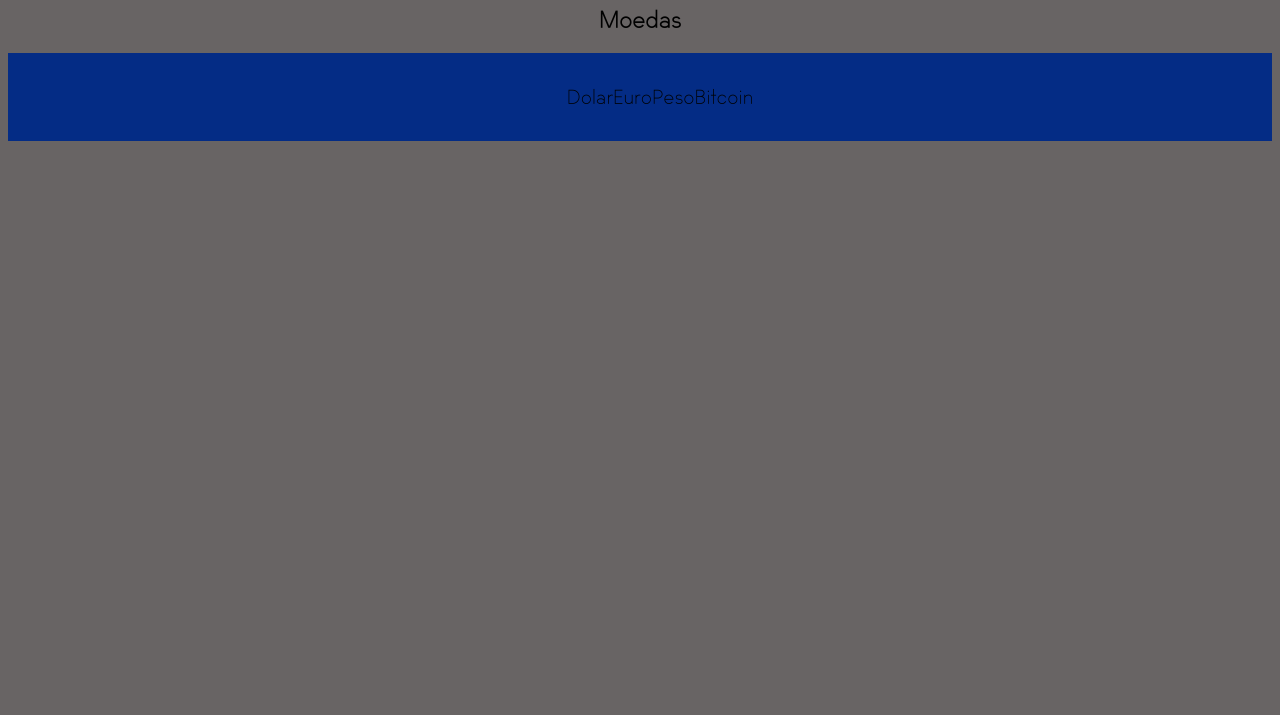
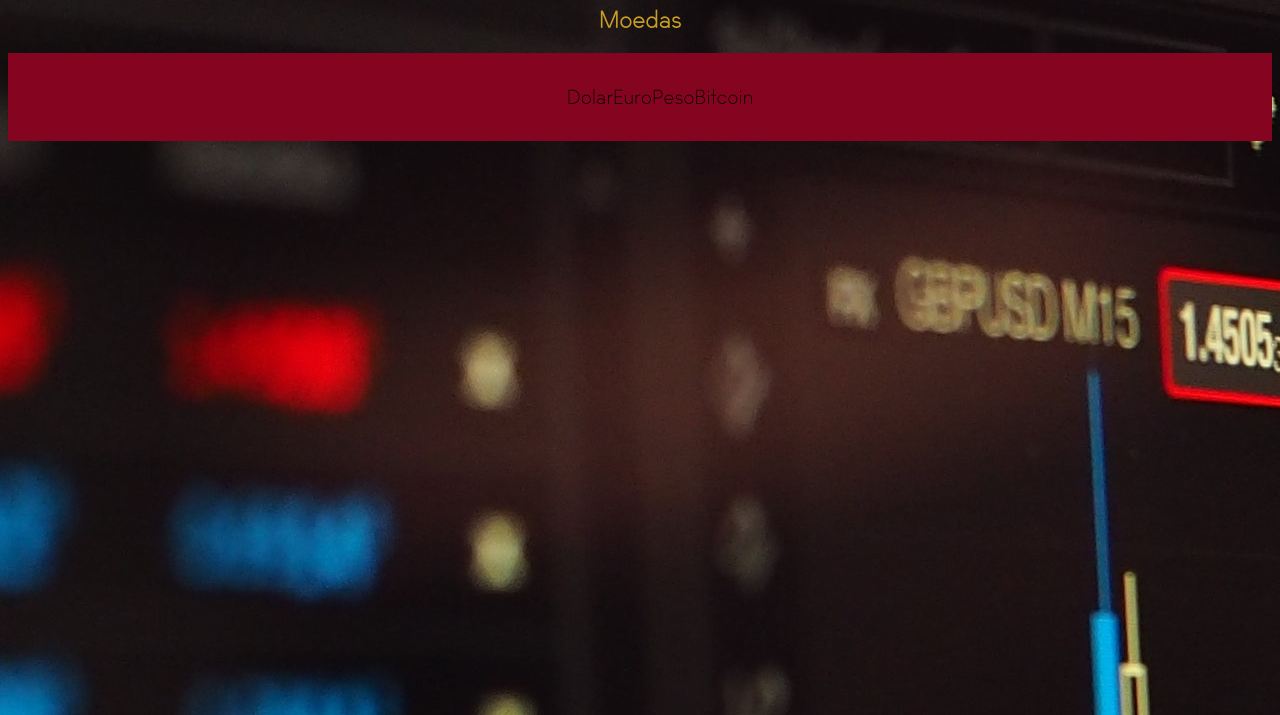
Before and after one commit to Rochamarc/python-cotacao, a plain HTML site: page main_site/index.html in a window 1280 px wide. Shown: the part 85-800 px from the top of the page. Drawn offline with nearby package versions, Linux system fonts and the light colour scheme; no server answers.

Commit message:
Modificando style: fonte e background

```diff
--- a/main_site/style.css
+++ b/main_site/style.css
@@ -2,6 +2,9 @@
 @font-face {
     font-family: "MinhaFonte";
     src: url(BlackLabel-Light.ttf) format("truetype");
+}
+h1, h3 {
+    color: rgb(201, 158, 39);
 }
 h1, h3, p, li {
     font-family: MinhaFonte;
@@ -9,7 +12,7 @@ h1, h3, p, li {
 
 /* Edicao do conteudo */
 body {
-    background: rgb(104, 100, 100);
+    background: url(blur-chart-data-159888.jpg);
 }
 .app h3 {
     text-align: center;
@@ -17,7 +20,7 @@ body {
 
 .moedas {
     text-align: center;
-    background-color: rgb(4, 44, 133);
+    background-color: rgb(133, 4, 32);
 }
 .moedas ul {
     list-style-type: none;
```
